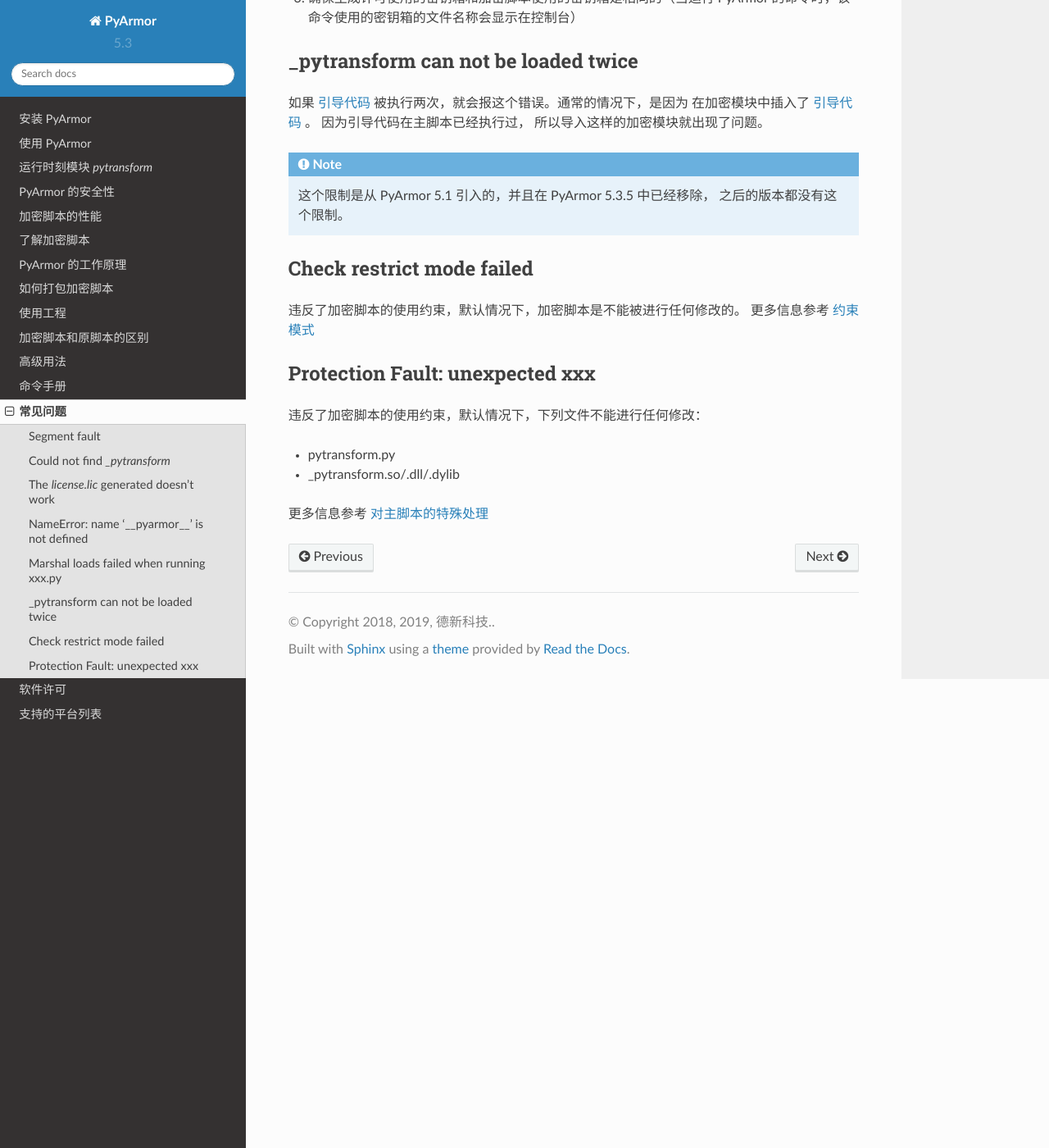
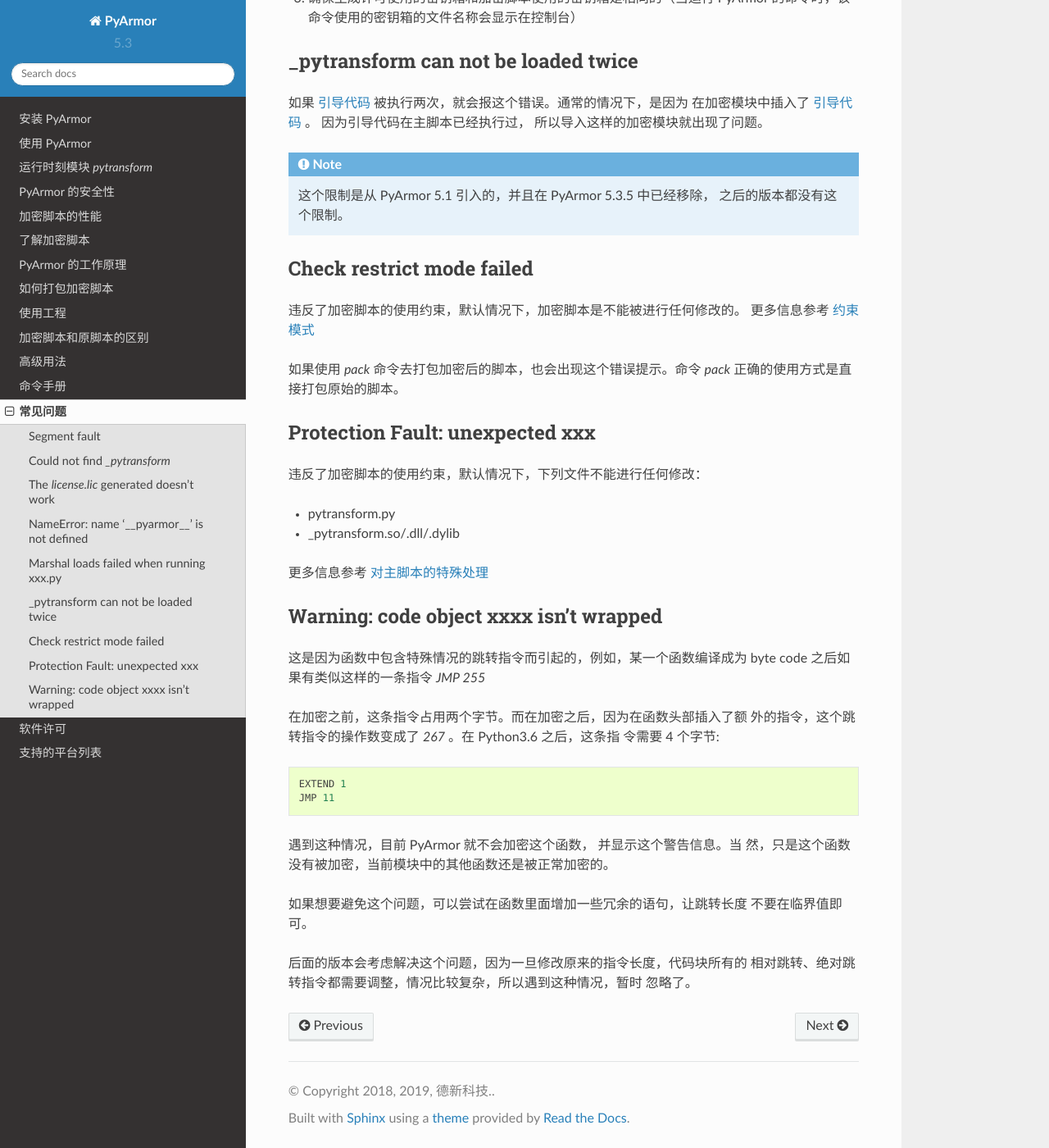
Before and after one commit to dashingsoft/pyarmor-docs-zh, a Sphinx documentation site: the page built from docs/questions.rst, in a window 1280 px wide and 1400 px high, scrolled down 1631 px. Shown: the whole window at 82% size. Built offline with Sphinx 7.4.7 and the Read the Docs theme 2.0.0, drawn with Linux system fonts in a browser that asks for light colours.

Commit message:
Add questions

```diff
--- a/docs/questions.rst
+++ b/docs/questions.rst
@@ -91,6 +91,10 @@
 违反了加密脚本的使用约束，默认情况下，加密脚本是不能被进行任何修改的。
 更多信息参考 :ref:`约束模式`
 
+如果使用 `pack` 命令去打包加密后的脚本，也会出现这个错误提示。命令
+`pack` 正确的使用方式是直接打包原始的脚本。
+
+
 Protection Fault: unexpected xxx
 --------------------------------
 
@@ -101,4 +105,27 @@
 
 更多信息参考 :ref:`对主脚本的特殊处理`
 
+Warning: code object xxxx isn't wrapped
+---------------------------------------
+
+这是因为函数中包含特殊情况的跳转指令而引起的，例如，某一个函数编译成为
+byte code 之后如果有类似这样的一条指令 `JMP 255`
+
+在加密之前，这条指令占用两个字节。而在加密之后，因为在函数头部插入了额
+外的指令，这个跳转指令的操作数变成了 `267` 。在 Python3.6 之后，这条指
+令需要 4 个字节::
+
+    EXTEND 1
+    JMP 11
+
+遇到这种情况，目前 PyArmor 就不会加密这个函数， 并显示这个警告信息。当
+然，只是这个函数没有被加密，当前模块中的其他函数还是被正常加密的。
+
+如果想要避免这个问题，可以尝试在函数里面增加一些冗余的语句，让跳转长度
+不要在临界值即可。
+
+后面的版本会考虑解决这个问题，因为一旦修改原来的指令长度，代码块所有的
+相对跳转、绝对跳转指令都需要调整，情况比较复杂，所以遇到这种情况，暂时
+忽略了。
+
 .. include:: _common_definitions.txt
```
